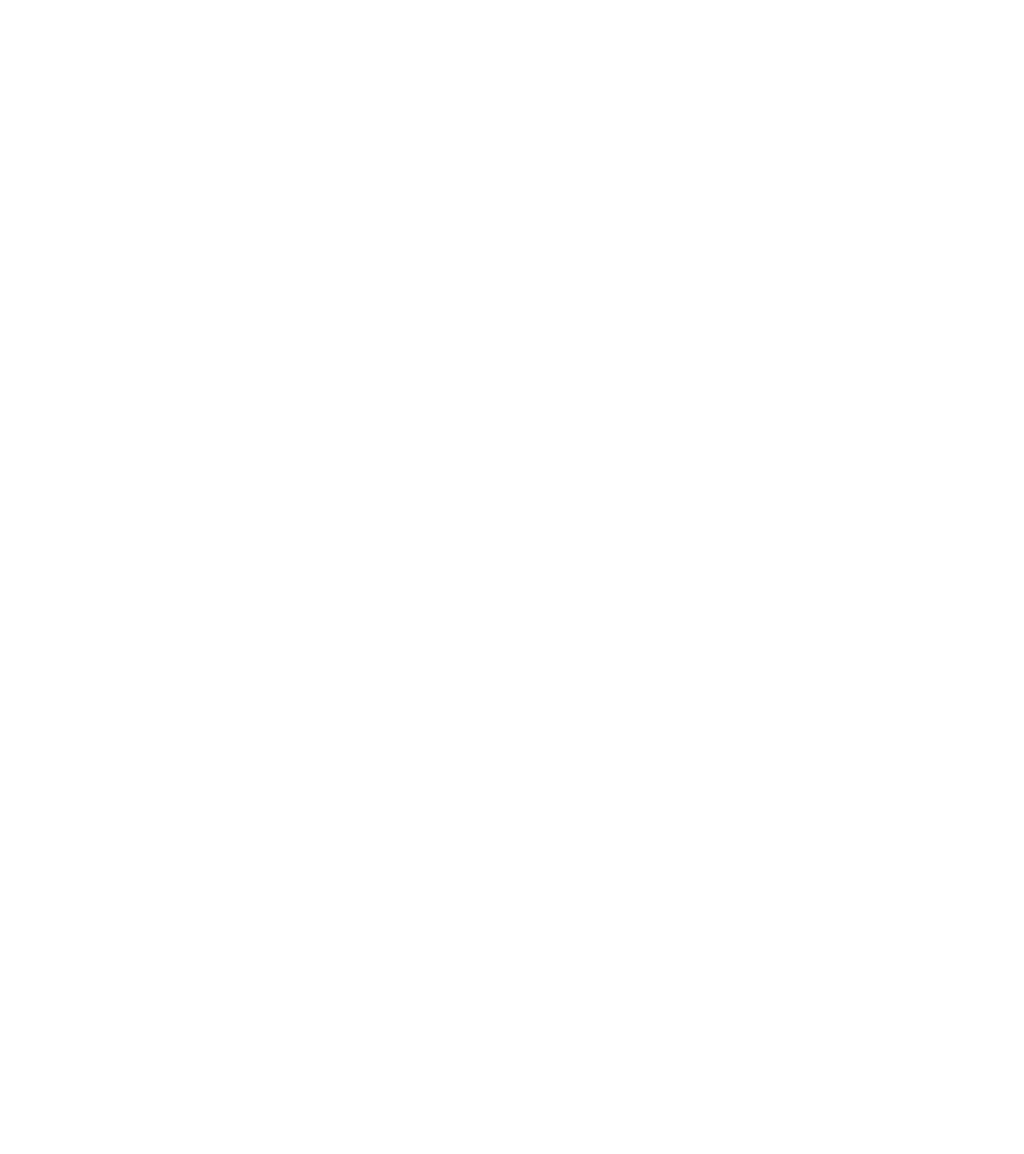
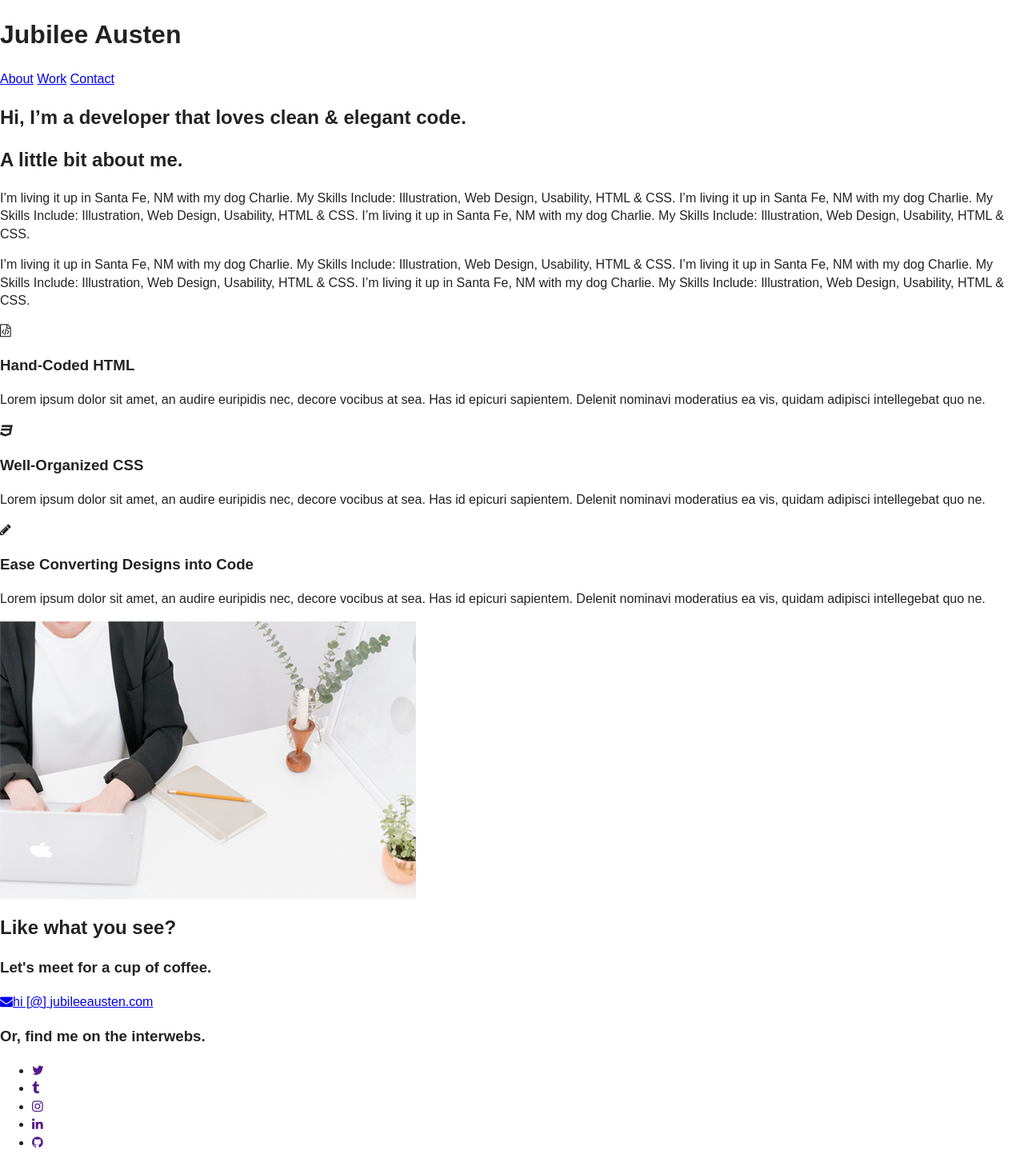
Before and after one commit to skillcrush/101-jubilee_austen, a plain HTML site: page index.html in a window 1280 px wide. Shown: the whole page at 80% size. Before the commit the page ends 800 px from the top, so only its background shows below. Drawn offline with nearby package versions, Linux system fonts and the light colour scheme.

Commit message:
Added html structure & sections

```diff
--- a/index.html
+++ b/index.html
@@ -24,7 +24,76 @@
 
         <!-- Add your site or application content here -->
 
+        <header>
+            <div class="col-12">
+                <div class="col-6">
+                    <h1>Jubilee Austen</h1>
+                </div>
+                <div class="col-6">
+                    <nav>
+                        <a href="#about">About</a>
+                        <a href="#work">Work</a>
+                        <a href="#contact">Contact</a>
+                    </nav>
+                </div>
+                <h2><span>Hi,</span> I’m a developer that loves clean & elegant code.</h2>
+            </div>
+        </header>
 
+        <main>
+            <section id="about">
+                <div class="col-12">
+                    <h2>A little bit about me.</h2>
+                    <div class="col-6">
+                        <p>I’m living it up in Santa Fe, NM with my dog Charlie. My Skills Include: Illustration, Web Design, Usability, HTML & CSS. I’m living it up in Santa Fe, NM with my dog Charlie. My Skills Include: Illustration, Web Design, Usability, HTML & CSS.  I’m living it up in Santa Fe, NM with my dog Charlie. My Skills Include: Illustration, Web Design, Usability, HTML & CSS.</p>
+                    </div>
+                    <div class="col-6">
+                        <p>I’m living it up in Santa Fe, NM with my dog Charlie. My Skills Include: Illustration, Web Design, Usability, HTML & CSS. I’m living it up in Santa Fe, NM with my dog Charlie. My Skills Include: Illustration, Web Design, Usability, HTML & CSS.  I’m living it up in Santa Fe, NM with my dog Charlie. My Skills Include: Illustration, Web Design, Usability, HTML & CSS.</p>
+                    </div>
+                </div>
+            </section>
+
+            <section id="work">
+                <div class="col-12">
+                    <div class="col-3">
+                        <i class="fa fa-file-code-o"></i>
+                        <h3>Hand-Coded HTML</h3>
+                        <p>Lorem ipsum dolor sit amet, an audire euripidis nec, decore vocibus at sea. Has id epicuri sapientem. Delenit nominavi moderatius ea vis, quidam adipisci intellegebat quo ne.</p>
+                    </div>
+                    <div class="col-3">
+                        <i class="fa fa-css3"></i>
+                        <h3>Well-Organized CSS</h3>
+                        <p>Lorem ipsum dolor sit amet, an audire euripidis nec, decore vocibus at sea. Has id epicuri sapientem. Delenit nominavi moderatius ea vis, quidam adipisci intellegebat quo ne.</p>
+                    </div>
+                    <div class="col-3">
+                        <i class="fa fa-pencil"></i>
+                        <h3>Ease Converting Designs into Code</h3>
+                        <p>Lorem ipsum dolor sit amet, an audire euripidis nec, decore vocibus at sea. Has id epicuri sapientem. Delenit nominavi moderatius ea vis, quidam adipisci intellegebat quo ne.</p>
+                    </div>
+                </div>
+            </section>
+
+            <section id="contact">
+                <div class="col-12">
+                    <div class="col-6">
+                        <img src="img/contact.png" alt="my contact image">
+                    </div>
+                    <div class="col-6" id="contact-info">
+                        <h2>Like what you see?</h2>
+                        <h3 id="email-header">Let's meet for a cup of coffee.</h3>
+                        <a href="mailto:hi@jubileeausten.com"><i class="fa fa-envelope"></i>hi [@] jubileeausten.com</a>
+                        <h3 id="socialmedia-header">Or, find me on the interwebs.</h3>
+                        <ul>
+                            <li><a href=""><i class="fa fa-twitter"></i></a></li>
+                            <li><a href=""><i class="fa fa-tumblr"></i></a></li>
+                            <li><a href=""><i class="fa fa-instagram"></i></a></li>
+                            <li><a href=""><i class="fa fa-linkedin"></i></a></li>
+                            <li><a href=""><i class="fa fa-github"></i></a></li>
+                        </ul>
+                    </div>
+                </div>
+            </section>
+        </main>
 
 
 
```
